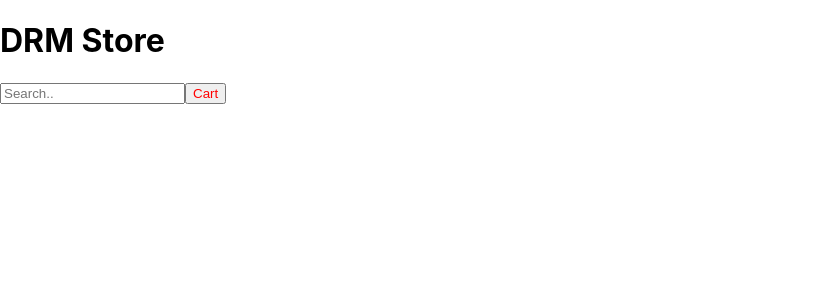
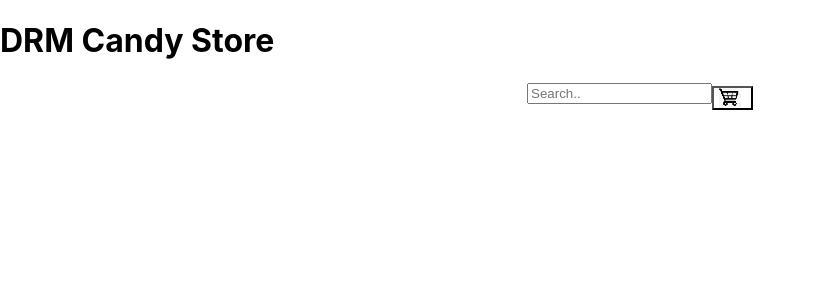
Before and after one commit to Andrew-A-Cruz/Hackathon, a React (Create React App) app in the folder frontEnd/: page / in a window 1280 px wide. Shown: the top 300 px of the page, without its empty margins (0-816 px from the left). Built offline with nearby package versions, Linux system fonts and the light colour scheme.

Commit message:
added button with cart

```diff
--- a/frontEnd/src/App.css
+++ /dev/null
@@ -1,38 +0,0 @@
-.App {
-  text-align: center;
-}
-
-.App-logo {
-  height: 40vmin;
-  pointer-events: none;
-}
-
-@media (prefers-reduced-motion: no-preference) {
-  .App-logo {
-    animation: App-logo-spin infinite 20s linear;
-  }
-}
-
-.App-header {
-  background-color: #282c34;
-  min-height: 100vh;
-  display: flex;
-  flex-direction: column;
-  align-items: center;
-  justify-content: center;
-  font-size: calc(10px + 2vmin);
-  color: white;
-}
-
-.App-link {
-  color: #61dafb;
-}
-
-@keyframes App-logo-spin {
-  from {
-    transform: rotate(0deg);
-  }
-  to {
-    transform: rotate(360deg);
-  }
-}
--- a/frontEnd/src/App.js
+++ b/frontEnd/src/App.js
@@ -1,4 +1,3 @@
-import "./App.css";
 import React from "react";
 import { BrowserRouter as Router, Route, Routes } from "react-router-dom";
 import Store from "./Store.js";
--- a/frontEnd/src/Store.js
+++ b/frontEnd/src/Store.js
@@ -1,15 +1,11 @@
+import "./cart.png";
 const Store = () => {
-  const cartStyle = {
-    color: "Red",
-  };
   return (
     <>
-      <h1>DRM Store</h1>
-      <div>
+      <h1>DRM Candy Store</h1>
+      <div style={{ textAlign: "center" }}>
         <input type="text" placeholder="Search.."></input>
-        <button style={cartStyle} type="button">
-          Cart
-        </button>
+        <button type="button"></button>
       </div>
     </>
   );
--- a/frontEnd/src/index.css
+++ b/frontEnd/src/index.css
@@ -1,13 +1,18 @@
 body {
   margin: 0;
-  font-family: -apple-system, BlinkMacSystemFont, 'Segoe UI', 'Roboto', 'Oxygen',
-    'Ubuntu', 'Cantarell', 'Fira Sans', 'Droid Sans', 'Helvetica Neue',
+  font-family: -apple-system, BlinkMacSystemFont, "Segoe UI", "Roboto", "Oxygen",
+    "Ubuntu", "Cantarell", "Fira Sans", "Droid Sans", "Helvetica Neue",
     sans-serif;
   -webkit-font-smoothing: antialiased;
   -moz-osx-font-smoothing: grayscale;
 }
 
 code {
-  font-family: source-code-pro, Menlo, Monaco, Consolas, 'Courier New',
+  font-family: source-code-pro, Menlo, Monaco, Consolas, "Courier New",
     monospace;
 }
+button {
+  background: url(./cart.png) 5px no-repeat;
+  background-size: contain;
+  padding: 10px 10px 10px 27px;
+}
```
Also changed, not shown: frontEnd/src/cart.png (added).
